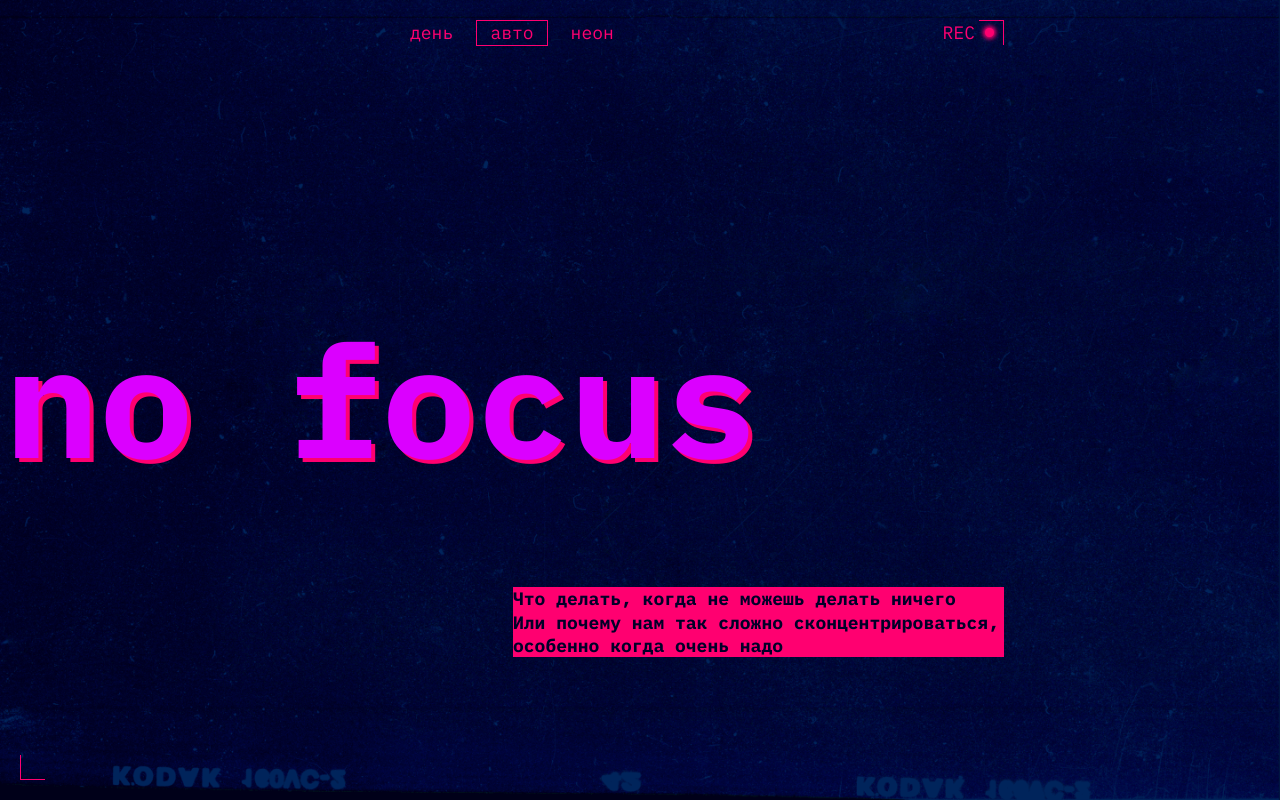
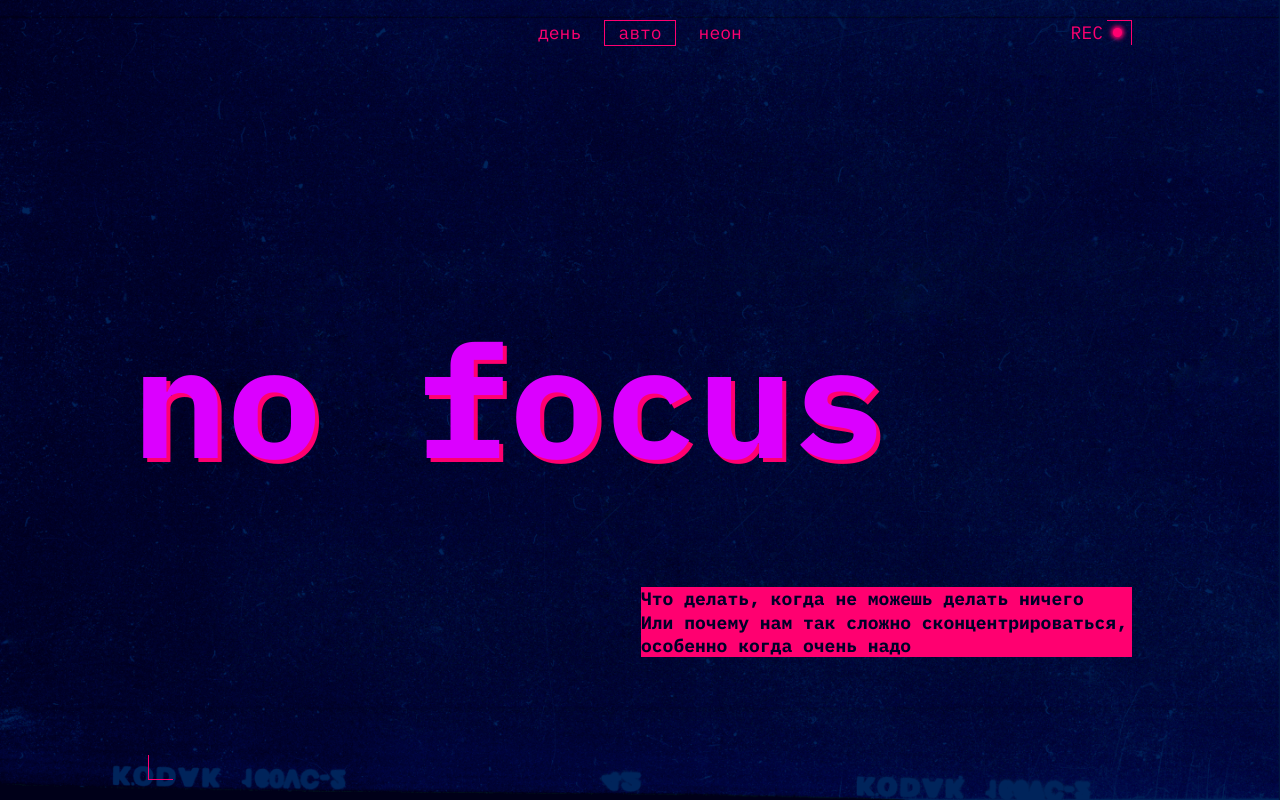
Before and after one commit to Dude18318/slozhno-sosredotochitsya, a website: page index.html in a window 1280 px wide. Shown: the top 800 px of the page. Drawn offline with Linux system fonts and the light colour scheme.

Commit message:
Fifth commit

```diff
--- a/styles/globals.css
+++ b/styles/globals.css
@@ -41,8 +41,3 @@ a {
   font-size: inherit;
   line-height: inherit;
 }
-
-body {
-  margin: 0;
-  padding: 0;
-}
--- a/styles/style.css
+++ b/styles/style.css
@@ -36,6 +36,7 @@
 .header__theme-menu {
   grid-area: menu;
   padding: inherit;
+  justify-self: center;
 }
 
 .header__title {
@@ -91,10 +92,6 @@
 
 .header__theme-menu-button_active {
   border: 1px solid var(--accent-color);
-}
-
-.header__theme-menu {
-  justify-self: center;
 }
 
 .header__theme-menu-list {
```
